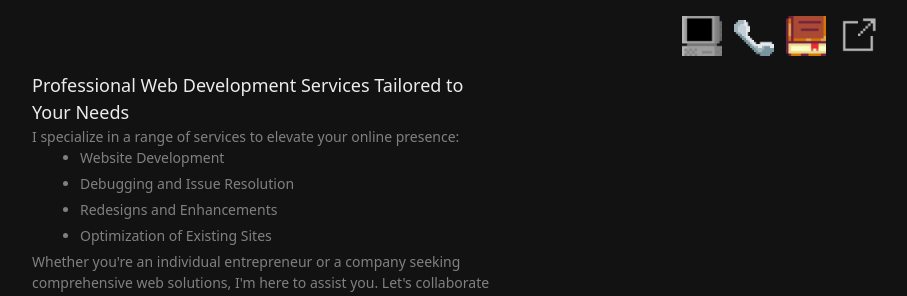
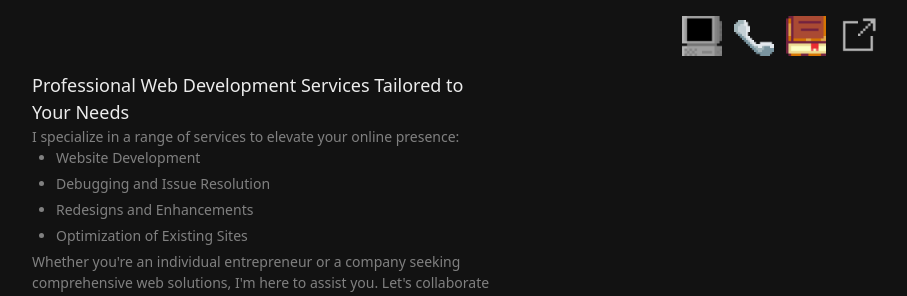
Before and after one commit to Scottsdaaale/portfolio-v2, a Next.js app: page /contact in a window 1280 px wide. Shown: the top 296 px of the page, without its empty margins (366-1273 px from the left). Built offline with nearby package versions, Linux system fonts and the light colour scheme.

Commit message:
removed styles

```diff
--- a/app/components/routes/contact/ContactForm.js
+++ b/app/components/routes/contact/ContactForm.js
@@ -71,7 +71,7 @@ function ContactForm() {
         <p className=''>
           I specialize in a range of services to elevate your online presence:
         </p>
-        <ul className='list-disc pl-6'>
+        <ul className=''>
           <li>Website Development</li>
           <li>Debugging and Issue Resolution</li>
           <li>Redesigns and Enhancements</li>
```
